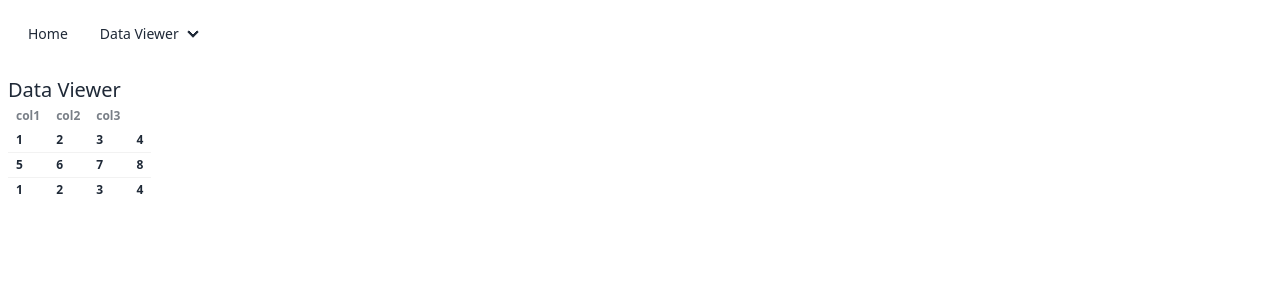
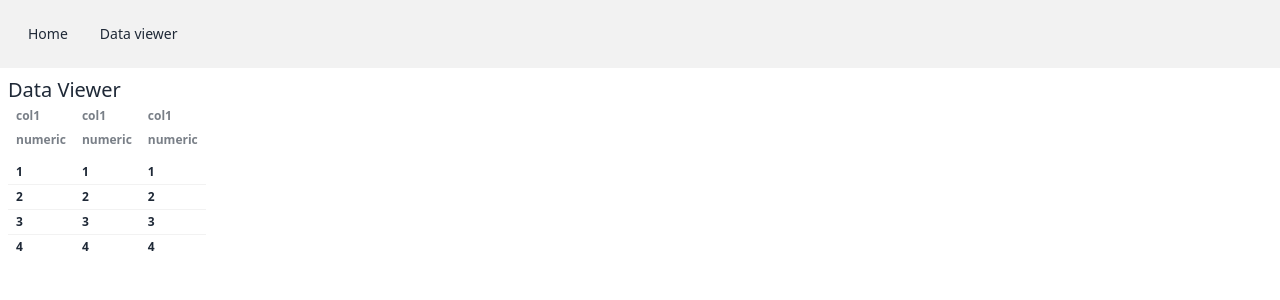
Before and after one commit to DaBootO/alexandria, a SvelteKit app in the folder alexandria-frontend/: page /data-viewer in a window 1280 px wide. Shown: the top 300 px of the page. Built offline with nearby package versions, Linux system fonts and the light colour scheme.

Commit message:
changes to UI

```diff
--- a/alexandria-frontend/src/lib/DataTable.svelte
+++ b/alexandria-frontend/src/lib/DataTable.svelte
@@ -1,22 +1,30 @@
 <script>
-    // data is json format:
-    // data = {"col1": [x1, x2, ...], "col2": [y1, y2, ...] ...}
+    // data is json array
     export let data;
-
 </script>
 
 <div class="overflow-x-auto">
     <table class="table table-xs table-pin-rows table-pin-cols">
         <thead>
             {#each data as col}
-                <th>{col.col_name}</th>
+                <th class="w-auto">{col.col_name}</th>
+            {/each}
+        </thead>
+        <thead>
+            {#each data as col}
+                <th class="w-auto">{col.type}</th>
+            {/each}
+        </thead>
+        <thead>
+            {#each data as col}
+                <th></th>
             {/each}
         </thead>
         <tbody>
-            {#each data as col}
+            {#each data[0].data as col, i}
                 <tr>
-                    {#each col.data as data}
-                        <th>{data}</th>
+                    {#each data as dat, j}
+                        <th>{dat.data[i]}</th>
                     {/each}
                 </tr>
             {/each}
--- a/alexandria-frontend/src/routes/+layout.svelte
+++ b/alexandria-frontend/src/routes/+layout.svelte
@@ -3,30 +3,20 @@
 </script>
 
 <div>
-    <div class="navbar bg-base-100">
+    <div class="navbar bg-base-200">
         <div class="flex-1">
             <ul class="menu menu-horizontal px-1">
                 <li>
                     <a href="/">Home</a>
                 </li>
                 <li>
-                    <details>
-                        <summary> Data Viewer </summary>
-                        <ul class="p-2 bg-base-100 rounded-t-none">
-                            <li>
-                                <a href="/data-viewer">Table View</a>
-                            </li>
-                            <li>
-                                <a href="/data-viewer">Node View</a>
-                            </li>
-                        </ul>
-                    </details>
+                    <a href="/data-viewer">Data viewer</a>
                 </li>
             </ul>
         </div>
     </div>
 
-    <div class="flex m-2">
+    <div class="flex">
         <slot />
     </div>
 </div>
--- a/alexandria-frontend/src/routes/data-viewer/+page.svelte
+++ b/alexandria-frontend/src/routes/data-viewer/+page.svelte
@@ -1,13 +1,13 @@
 <script>
     import DataTable from "$lib/DataTable.svelte";
     const test = [
-        {"col_name": "col1", "data": [1,2,3,4]},
-        {"col_name": "col2", "data": [5,6,7,8]},
-        {"col_name": "col3", "data": [1,2,3,4]},
+        {"col_name": "col1", "type": "numeric", "data": [1,2,3,4]},
+        {"col_name": "col1", "type": "numeric", "data": [1,2,3,4]},
+        {"col_name": "col1", "type": "numeric", "data": [1,2,3,4]},
     ];
 </script>
 
-<div class="flex-col">
+<div class="flex-col m-2">
     <div class="text-xl">Data Viewer</div>
     <DataTable data={test} />
 </div>
```
